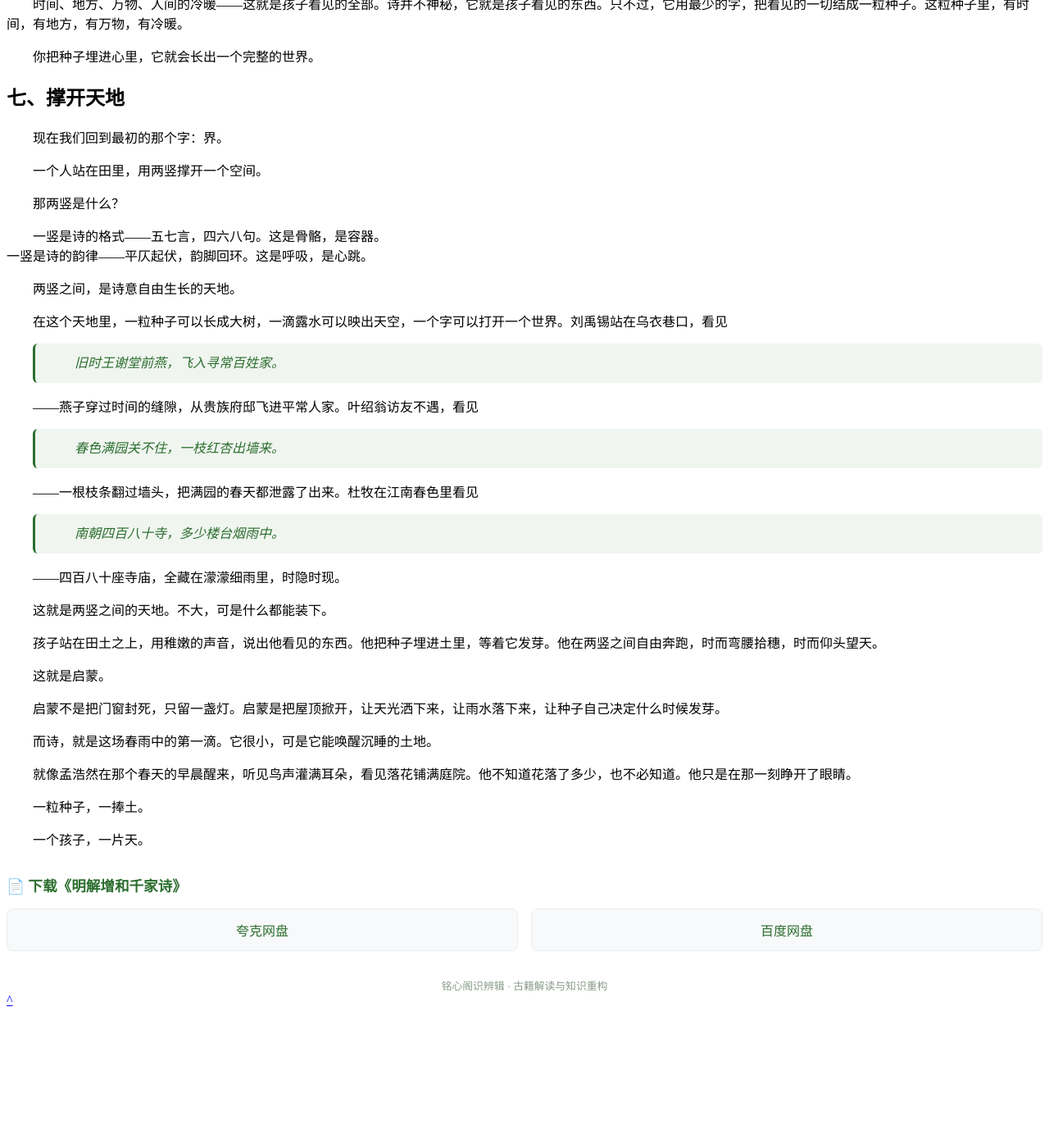
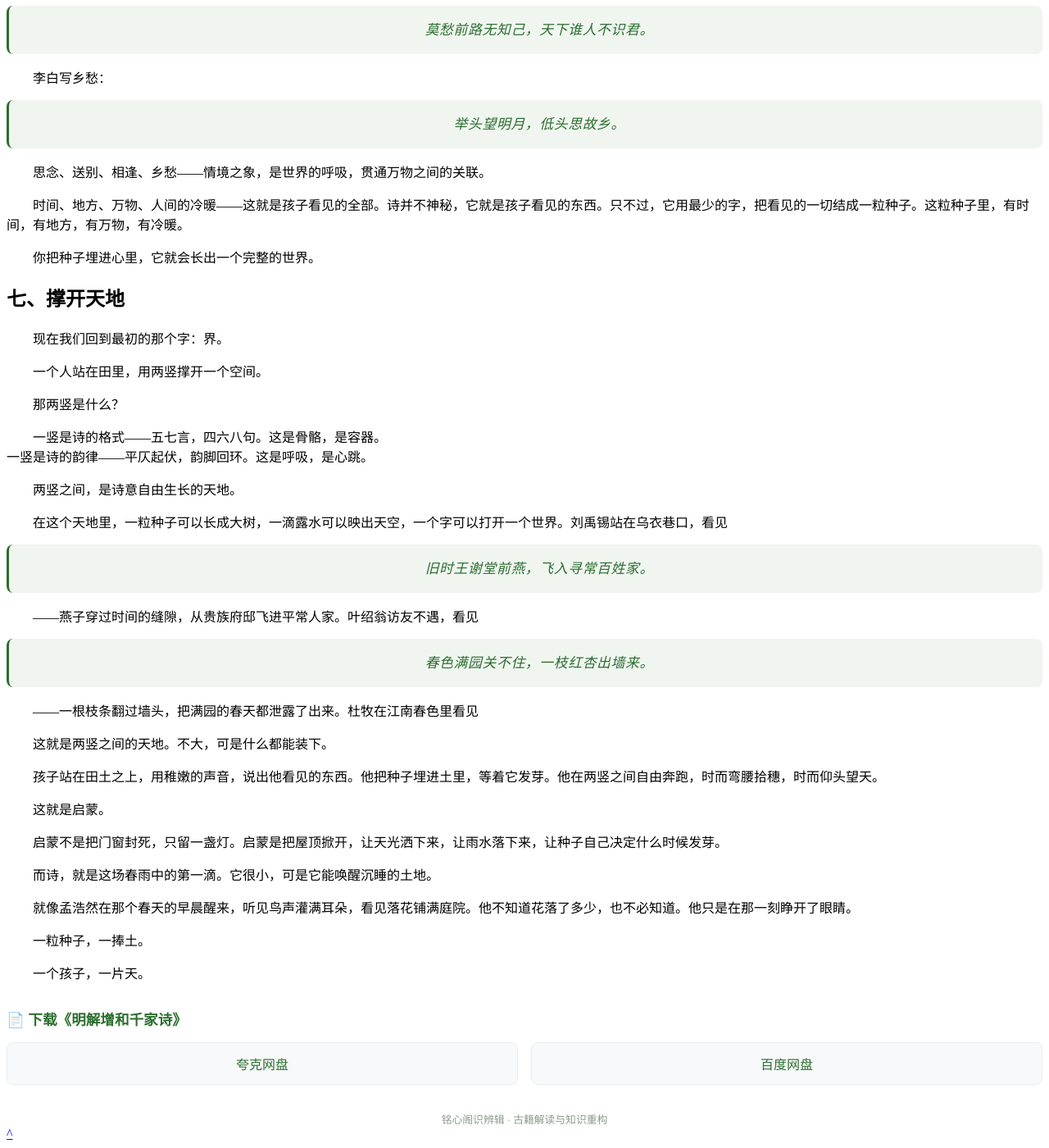
Before and after one commit to chixiao994/chixiao994.github.io, a Jekyll site: the page shibianji/interpretations/童蒙/千家诗/index.html, which Jekyll copies as it is, in a window 1280 px wide and 1400 px high, scrolled down 5708 px. Shown: the whole window at 82% size. Built offline with Jekyll 4.4.1, drawn with Linux system fonts in a browser that asks for light colours; before the commit the page ends 6945 px from its top, so only the background shows below that.

Commit message:
Update index.html

```diff
--- a/shibianji/interpretations/童蒙/千家诗/index.html
+++ b/shibianji/interpretations/童蒙/千家诗/index.html
@@ -7,8 +7,13 @@
     <link rel="stylesheet" href="/shibianji/assets/css/common.css">
     <style>
         /* 后备样式 */
-        .container p { text-indent: 2em; margin-bottom: 1rem; }
-        .container p.no-indent { text-indent: 0; }
+        .container p {
+            text-indent: 2em;
+            margin-bottom: 1rem;
+        }
+        .container p.no-indent {
+            text-indent: 0;
+        }
         .home-link {
             display: inline-block;
             margin-bottom: 1.5rem;
@@ -17,8 +22,16 @@
             text-decoration: none;
             border-bottom: 1px solid #c8d6c8;
         }
-        .home-link:hover { color: #1a4a1c; border-bottom-color: #2c6e2f; }
-        .footer-note { margin-top: 2rem; font-size: 0.8rem; text-align: center; color: #8a9b8a; }
+        .home-link:hover {
+            color: #1a4a1c;
+            border-bottom-color: #2c6e2f;
+        }
+        .footer-note {
+            margin-top: 2rem;
+            font-size: 0.8rem;
+            text-align: center;
+            color: #8a9b8a;
+        }
 
         /* 章内目录样式 */
         .toc {
@@ -49,20 +62,23 @@
             border-bottom-style: solid;
         }
 
-        /* 独立诗句引用 - 单独成块 */
+        /* 独立诗句引用 - 居中、清爽、有呼吸感 */
         .poem-quote {
             display: block;
-            margin: 0.8rem 0 0.8rem 2rem;
-            padding: 0.6rem 1rem;
+            margin: 1rem 0;
+            padding: 0.8rem 1.2rem;
             font-style: italic;
             color: #2c6e2f;
             background: #f0f5f0;
-            border-radius: 6px;
+            border-radius: 8px;
             border-left: 3px solid #2c6e2f;
-            line-height: 1.8;
+            line-height: 2;
+            text-align: center;
+            font-size: 1.05rem;
+            letter-spacing: 0.04em;
         }
         .poem-quote + p {
-            margin-top: 0.5rem;
+            margin-top: 0.8rem;
         }
 
         /* 行内诗句引用 - 嵌在段落中 */
@@ -124,6 +140,12 @@
         @media (max-width: 480px) {
             .download-grid a {
                 min-width: 100%;
+            }
+            .poem-quote {
+                padding: 0.6rem 0.8rem;
+                font-size: 0.95rem;
+                line-height: 1.9;
+                border-left-width: 2px;
             }
         }
     </style>
@@ -287,8 +309,7 @@
         <p>——燕子穿过时间的缝隙，从贵族府邸飞进平常人家。叶绍翁访友不遇，看见</p>
         <p class="poem-quote">春色满园关不住，一枝红杏出墙来。</p>
         <p>——一根枝条翻过墙头，把满园的春天都泄露了出来。杜牧在江南春色里看见</p>
-    <p class="poem-quote">南朝四百八十寺，多少楼台烟雨中。</p>
-    <p>——四百八十座寺庙，全藏在濛濛细雨里，时隐时现。</p>
+
         <p>这就是两竖之间的天地。不大，可是什么都能装下。</p>
         <p>孩子站在田土之上，用稚嫩的声音，说出他看见的东西。他把种子埋进土里，等着它发芽。他在两竖之间自由奔跑，时而弯腰拾穗，时而仰头望天。</p>
         <p>这就是启蒙。</p>
```
Lines whose indentation alone changed are shown as unchanged.
